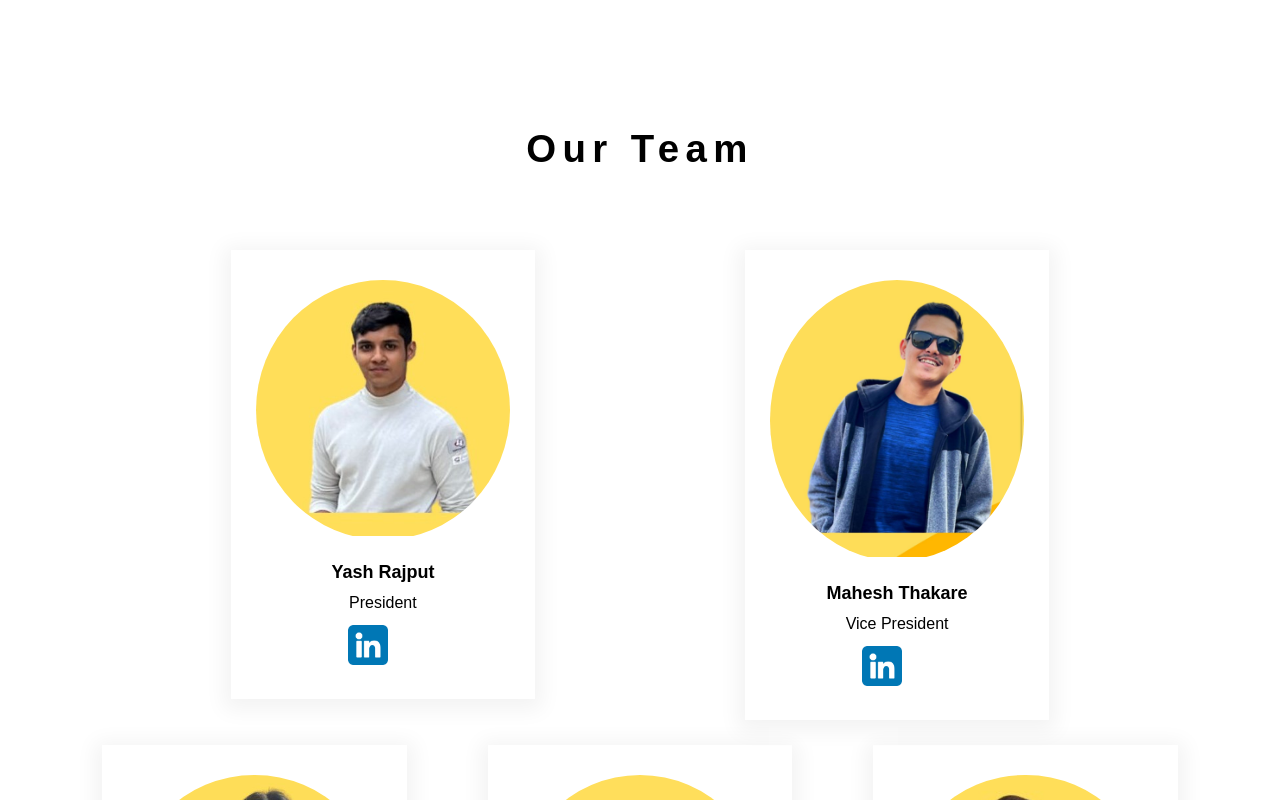
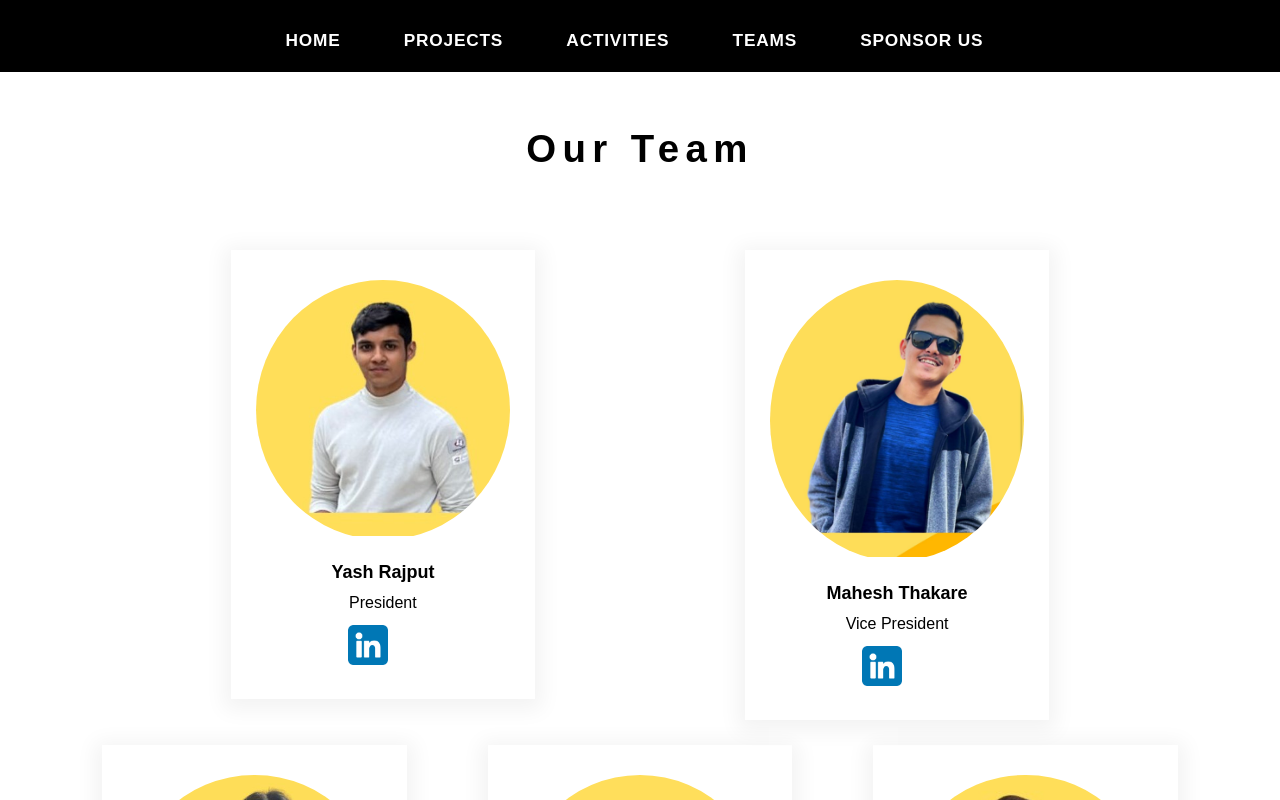
Before and after one commit to unmani-shinde/enactus-website, a React (Create React App) app: page /teams in a window 1280 px wide. Built offline with nearby package versions, Linux system fonts and the light colour scheme.

Commit message:
black nav

```diff
--- a/src/components/NavigationBar.jsx
+++ b/src/components/NavigationBar.jsx
@@ -1,4 +1,4 @@
-import React,{useState} from "react";
+import React, { useState } from "react";
 import { useNavigate } from "react-router-dom";
 // import { FaHome } from "react-icons/fa";
 
@@ -27,7 +27,7 @@ function NavigationBar() {
 	window.addEventListener("scroll", changeColor);
 
     return (
-        <div style={{ width: "100%", backgroundColor:color?"yellow":'transparent',display:'flex',flexDirection:'column' }}>
+        <div style={{ width: "100%", backgroundColor:color?"yellow":'black',display:'flex',flexDirection:'column' }}>
 
             <ul style={{ backgroundColor: 'inherit' }} className='enactus-navbar'>
                 {navButtons.map((navButton, index) => (
--- a/src/components/Teams.jsx
+++ b/src/components/Teams.jsx
@@ -1,6 +1,6 @@
 import React from "react";
 
-import { motion, useAnimation } from "framer-motion";
+import { useAnimation } from "framer-motion";
 import { useInView } from "react-intersection-observer";
 import core1 from "../assets/core1.jpg";
 import core2 from "../assets/core2.jpg";
@@ -60,10 +60,10 @@ function Teams() {
 
         <div className="teams" ref={ref}style={{ height: "100%", width: '100%', border: 'solid 1px transparent', paddingTop: "2vw", display: 'flex',flexDirection: 'column',  alignSelf: 'center', alignItems: 'center',}}>
 
-        <motion.div initial={{opacity:0}} animate={revealTeams}>
+
         <p style={{ fontWeight: "700", fontSize: '3vw', marginBottom: "2vh", lineHeight: "4vw", textAlign: 'center',letterSpacing:'0.5vw',marginTop:"12vh"}}>Our Team</p>
 
-        </motion.div>
+
         <div className="responsive-container-block container">
 
 
```
